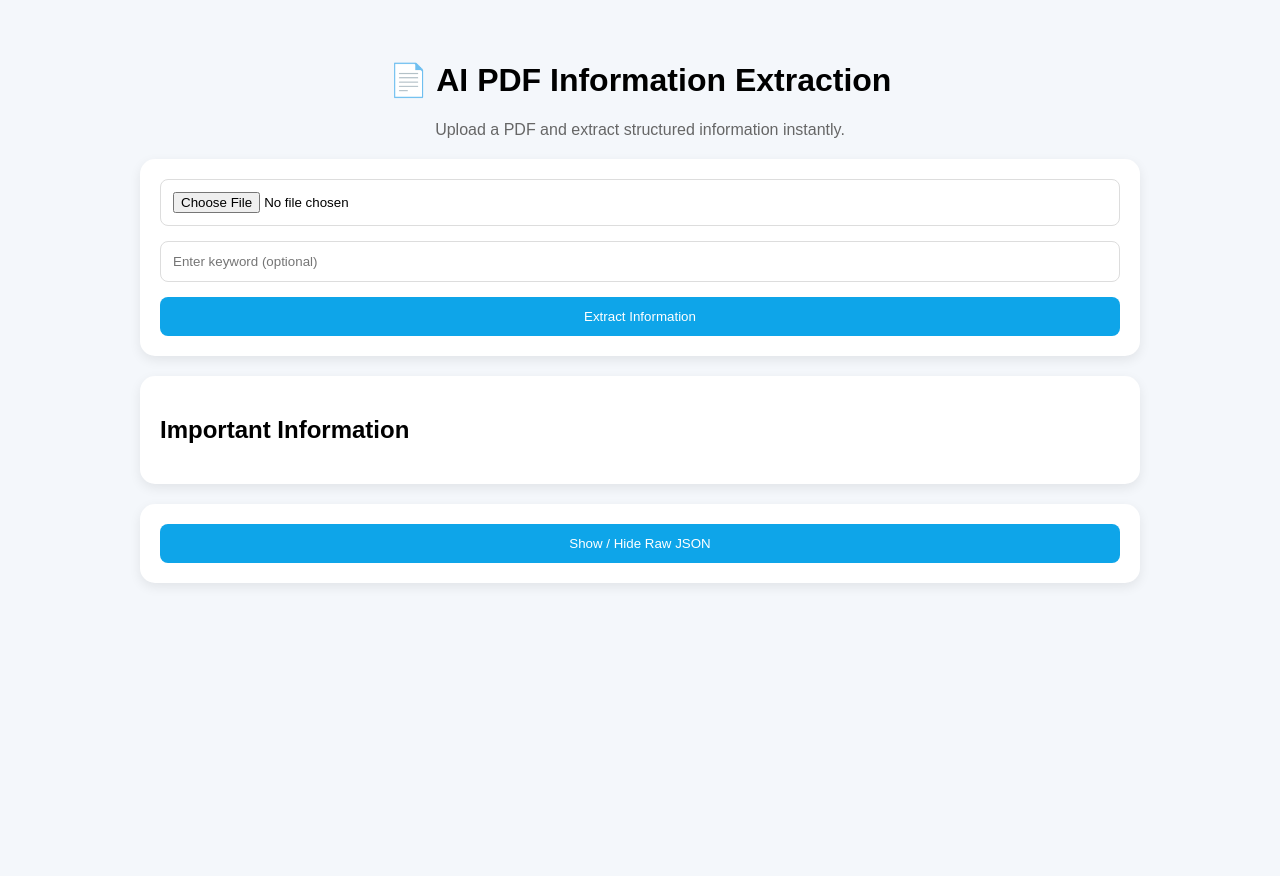
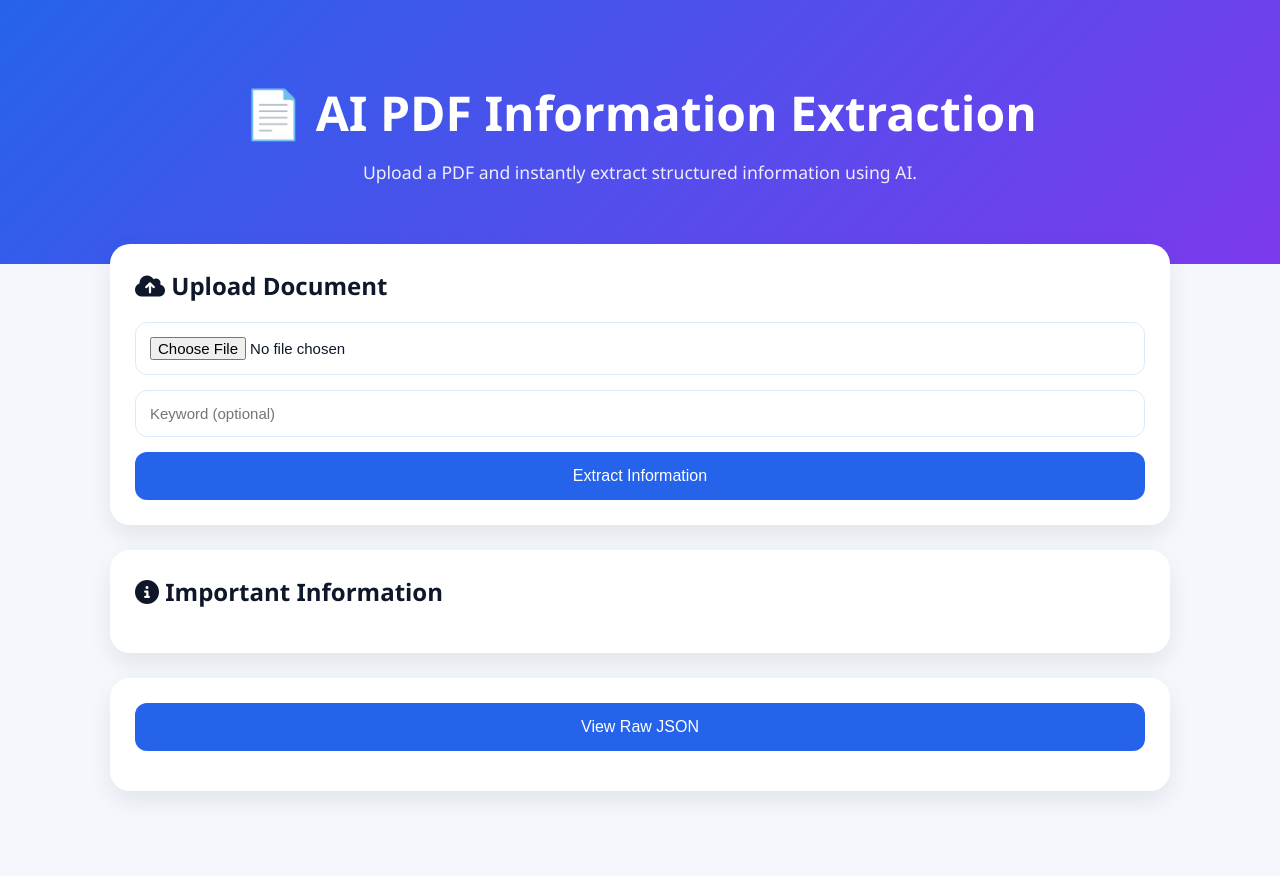
Before and after one commit to bhabanimishra027/pdf-extraction-api, a FastAPI app: page / in a window 1280 px wide. Before the commit the page ends 585 px from the top, so only its background shows below. Run offline with FastAPI, Linux system fonts and the light colour scheme.

Commit message:
Fixed Template

```diff
--- a/app/static/script.js
+++ b/app/static/script.js
@@ -1,23 +1,24 @@
 async function extractData(){
 
-    const fileInput =
+    const file =
         document.getElementById("pdfFile");
 
     const keyword =
         document.getElementById("keyword").value;
 
-    if(fileInput.files.length === 0){
+    if(file.files.length === 0){
 
-        alert("Please select a PDF");
+        alert("Please upload a PDF");
 
         return;
     }
 
-    const formData = new FormData();
+    const formData =
+        new FormData();
 
     formData.append(
         "file",
-        fileInput.files[0]
+        file.files[0]
     );
 
     formData.append(
@@ -46,7 +47,9 @@ async function extractData(){
         );
 
         document
-            .getElementById("responseBox")
+            .getElementById(
+                "responseBox"
+            )
             .textContent =
             JSON.stringify(
                 data,
@@ -65,8 +68,9 @@ async function extractData(){
 function showDocumentInfo(data){
 
     document
-        .getElementById("documentInfo")
-        .innerHTML = `
+        .getElementById(
+            "documentInfo"
+        ).innerHTML = `
 
         <div class="doc-card">
 
@@ -74,13 +78,11 @@ function showDocumentInfo(data){
                 <h3>📄 ${data.filename}</h3>
             </div>
 
-            <div>
-                <strong>Type:</strong>
+            <div class="badge">
                 ${data.document_type}
             </div>
 
-            <div>
-                <strong>Status:</strong>
+            <div class="badge">
                 ${data.status}
             </div>
 
@@ -88,7 +90,7 @@ function showDocumentInfo(data){
     `;
 }
 
-function showAccordion(extractedData){
+function showAccordion(data){
 
     const container =
         document.getElementById(
@@ -97,7 +99,7 @@ function showAccordion(extractedData){
 
     container.innerHTML = "";
 
-    for(const key in extractedData){
+    for(const key in data){
 
         const button =
             document.createElement(
@@ -107,8 +109,8 @@ function showAccordion(extractedData){
         button.className =
             "accordion";
 
-        button.textContent =
-            key;
+        button.innerHTML =
+            `▶ ${key}`;
 
         const panel =
             document.createElement(
@@ -119,26 +121,18 @@ function showAccordion(extractedData){
             "panel";
 
         panel.innerHTML =
-            `<p>${extractedData[key]}</p>`;
+            `<p>${data[key]}</p>`;
 
         button.onclick =
-            function(){
+            () => {
 
-                if(
-                    panel.style.display
-                    ===
-                    "block"
-                ){
-
-                    panel.style.display =
-                    "none";
-                }
-
-                else{
-
-                    panel.style.display =
-                    "block";
-                }
+                panel.style.display =
+                panel.style.display ===
+                "block"
+                ?
+                "none"
+                :
+                "block";
             };
 
         container.appendChild(
@@ -153,24 +147,16 @@ function showAccordion(extractedData){
 
 function toggleJson(){
 
-    const jsonBox =
+    const box =
         document.getElementById(
             "responseBox"
         );
 
-    if(
-        jsonBox.style.display
-        ===
+    box.style.display =
+        box.style.display ===
         "block"
-    ){
-
-        jsonBox.style.display =
-        "none";
-    }
-
-    else{
-
-        jsonBox.style.display =
+        ?
+        "none"
+        :
         "block";
-    }
 }
--- a/app/static/style.css
+++ b/app/static/style.css
@@ -1,89 +1,201 @@
+*{
+    margin:0;
+    padding:0;
+    box-sizing:border-box;
+}
+
 body{
-    margin:0;
-    font-family:Arial,sans-serif;
-    background:#f4f7fb;
-    padding:40px;
+
+    font-family:'Segoe UI',sans-serif;
+
+    background:#f4f7fc;
+
+    color:#0f172a;
+}
+
+.hero{
+
+    background:
+    linear-gradient(
+        135deg,
+        #2563eb,
+        #7c3aed
+    );
+
+    color:white;
+
+    text-align:center;
+
+    padding:80px 20px;
+}
+
+.hero h1{
+
+    font-size:3rem;
+
+    margin-bottom:15px;
+}
+
+.hero p{
+
+    font-size:1.1rem;
+
+    opacity:.9;
 }
 
 .container{
-    max-width:1000px;
-    margin:auto;
-}
 
-h1{
-    text-align:center;
-}
+    max-width:1100px;
 
-.subtitle{
-    text-align:center;
-    color:#666;
+    margin:-40px auto 40px;
+
+    padding:20px;
 }
 
 .upload-card,
-.info-card,
+.accordion-card,
 .json-card,
 .doc-card{
+
     background:white;
-    padding:20px;
-    margin-top:20px;
-    border-radius:15px;
-    box-shadow:0 4px 12px rgba(0,0,0,0.08);
+
+    border-radius:20px;
+
+    padding:25px;
+
+    margin-bottom:25px;
+
+    box-shadow:
+        0 10px 25px rgba(0,0,0,.08);
+}
+
+.upload-card h2,
+.accordion-card h2{
+
+    margin-bottom:20px;
 }
 
 input{
+
     width:100%;
-    padding:12px;
+
+    padding:14px;
+
+    border:1px solid #dbeafe;
+
+    border-radius:12px;
+
     margin-bottom:15px;
-    border:1px solid #ddd;
-    border-radius:8px;
-    box-sizing:border-box;
+
+    font-size:15px;
 }
 
 button{
+
     width:100%;
-    padding:12px;
-    background:#0ea5e9;
+
+    padding:15px;
+
+    border:none;
+
+    border-radius:12px;
+
+    background:#2563eb;
+
     color:white;
+
+    font-size:16px;
+
+    cursor:pointer;
+
+    transition:.3s;
+}
+
+button:hover{
+
+    background:#1d4ed8;
+
+    transform:translateY(-2px);
+}
+
+.doc-card{
+
+    display:flex;
+
+    justify-content:space-between;
+
+    align-items:center;
+
+    flex-wrap:wrap;
+
+    gap:15px;
+}
+
+.badge{
+
+    padding:8px 15px;
+
+    border-radius:50px;
+
+    font-size:14px;
+
+    background:#dbeafe;
+
+    color:#1d4ed8;
+}
+
+.accordion{
+
+    width:100%;
+
+    background:#eef4ff;
+
     border:none;
-    border-radius:8px;
+
+    padding:15px;
+
+    border-radius:12px;
+
+    text-align:left;
+
+    margin-top:10px;
+
+    font-weight:600;
+
     cursor:pointer;
 }
 
-button:hover{
-    background:#0284c7;
+.panel{
+
+    display:none;
+
+    background:white;
+
+    border:1px solid #e2e8f0;
+
+    border-radius:0 0 12px 12px;
+
+    padding:15px;
 }
 
-.accordion{
-    background:#eaf6ff;
-    cursor:pointer;
-    padding:15px;
-    width:100%;
-    border:none;
-    text-align:left;
-    margin-top:10px;
-    border-radius:8px;
-    font-weight:bold;
-}
+.json-btn{
 
-.panel{
-    display:none;
-    background:white;
-    padding:15px;
-    border:1px solid #ddd;
-    border-top:none;
+    margin-bottom:15px;
 }
 
 pre{
+
     display:none;
+
     background:#0f172a;
+
     color:#e2e8f0;
-    padding:15px;
-    border-radius:10px;
+
+    padding:20px;
+
+    border-radius:12px;
+
     overflow:auto;
+
+    max-height:500px;
 }
-
-.doc-card{
-    display:flex;
-    justify-content:space-between;
-    align-items:center;
-}
--- a/app/templates/index.html
+++ b/app/templates/index.html
@@ -5,20 +5,33 @@
     <meta charset="UTF-8">
     <meta name="viewport" content="width=device-width, initial-scale=1.0">
     <title>AI PDF Information Extraction</title>
+
     <link rel="stylesheet" href="/static/style.css">
+
+    <link rel="stylesheet"
+        href="https://cdnjs.cloudflare.com/ajax/libs/font-awesome/6.5.1/css/all.min.css">
 </head>
 
 <body>
 
-<div class="container">
+    <div class="hero">
 
         <h1>📄 AI PDF Information Extraction</h1>
 
-    <p class="subtitle">
-        Upload a PDF and extract structured information instantly.
+        <p>
+            Upload a PDF and instantly extract structured information using AI.
         </p>
 
+    </div>
+
+    <div class="container">
+
         <div class="upload-card">
+
+            <h2>
+                <i class="fa-solid fa-cloud-arrow-up"></i>
+                Upload Document
+            </h2>
 
             <input
                 type="file"
@@ -28,7 +41,7 @@
             <input
                 type="text"
                 id="keyword"
-            placeholder="Enter keyword (optional)">
+                placeholder="Keyword (optional)">
 
             <button onclick="extractData()">
                 Extract Information
@@ -38,9 +51,12 @@
 
         <div id="documentInfo"></div>
 
-    <div class="info-card">
+        <div class="accordion-card">
 
-        <h2>Important Information</h2>
+            <h2>
+                <i class="fa-solid fa-circle-info"></i>
+                Important Information
+            </h2>
 
             <div id="accordionContainer"></div>
 
@@ -48,8 +64,12 @@
 
         <div class="json-card">
 
-        <button onclick="toggleJson()">
-            Show / Hide Raw JSON
+            <button
+                class="json-btn"
+                onclick="toggleJson()">
+
+                View Raw JSON
+
             </button>
 
             <pre id="responseBox"></pre>
```
Lines whose indentation alone changed are shown as unchanged.
